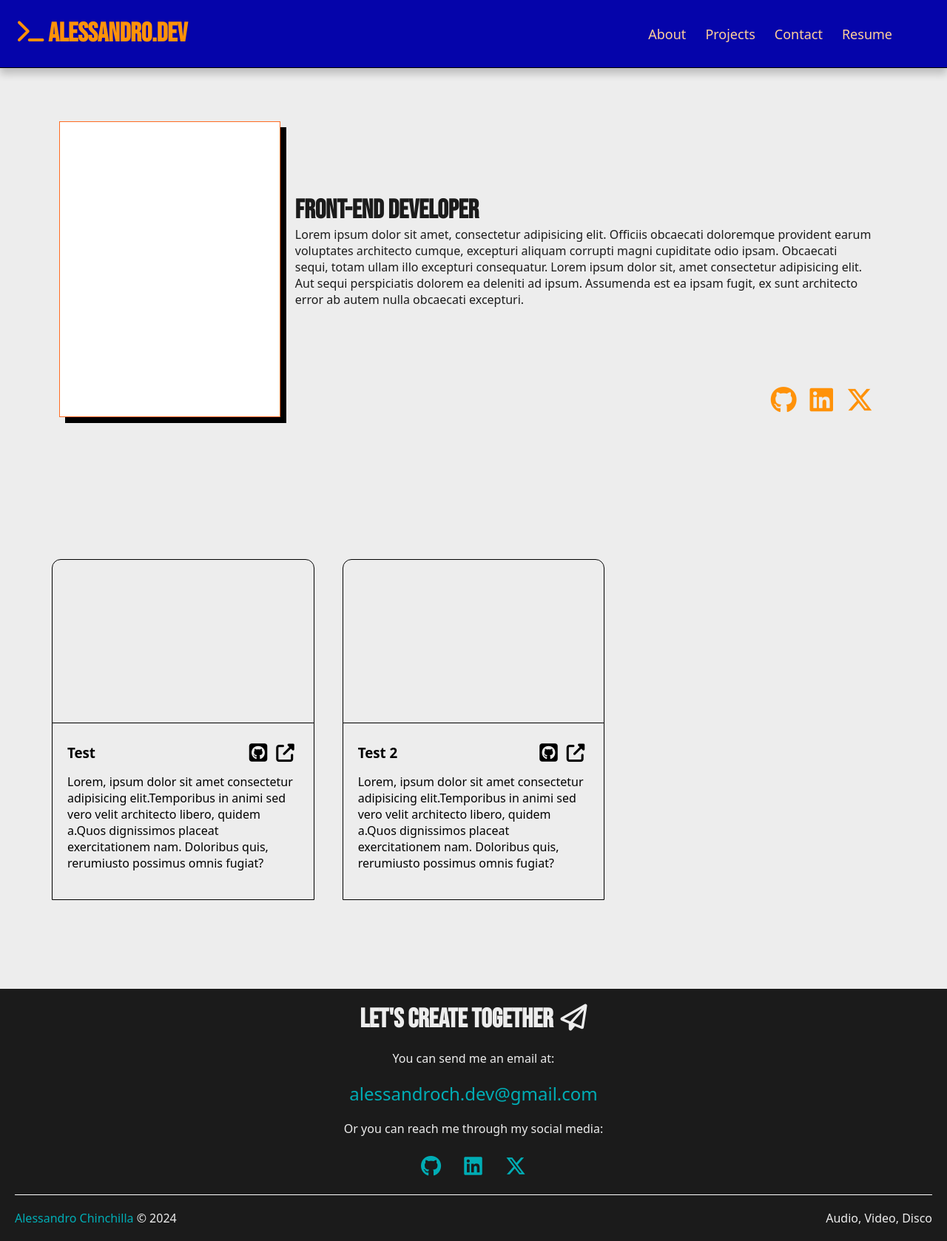
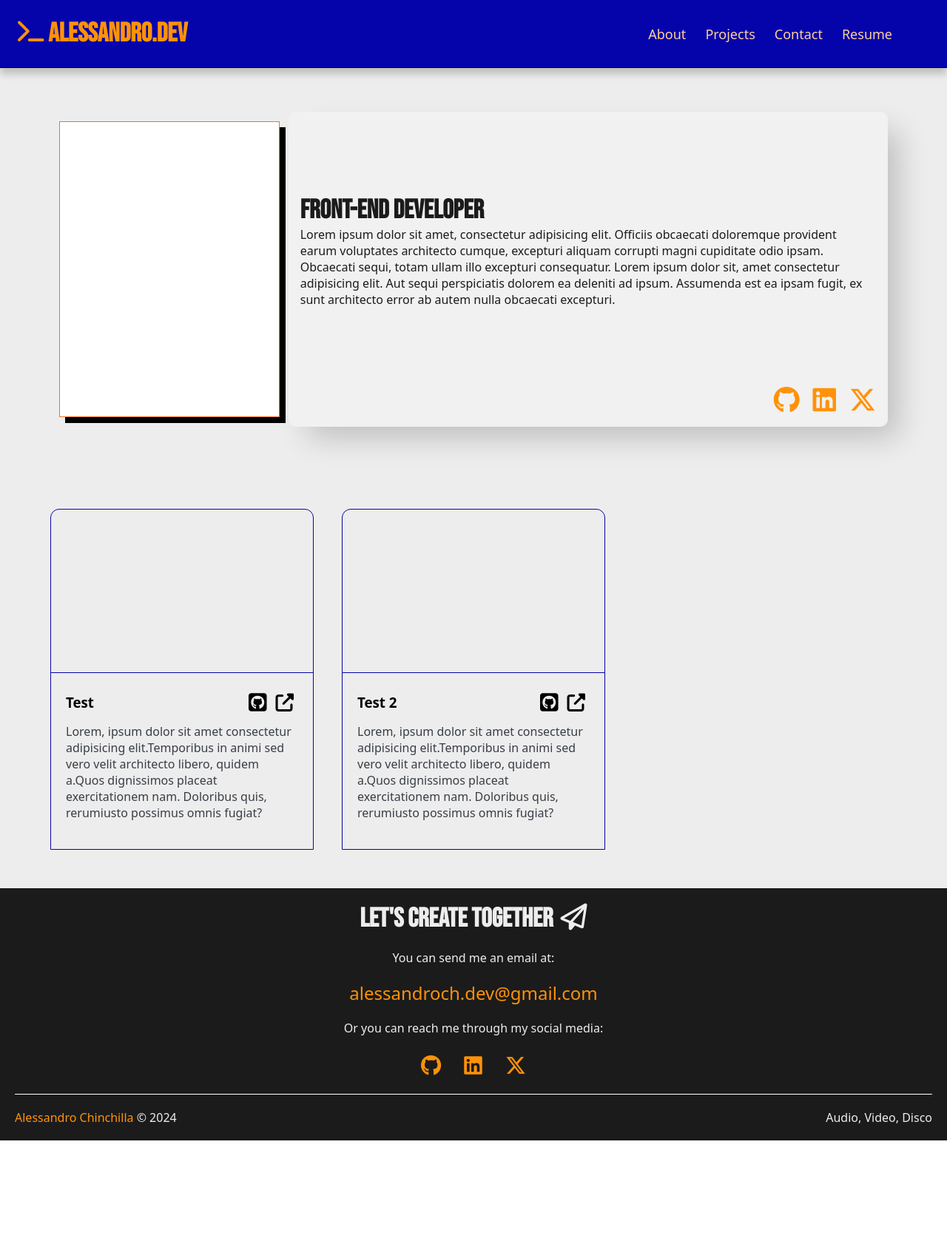
Before and after one commit to Chinchilla15/portfolio, a website built with webpack: page dist/index.html in a window 1280 px wide. Shown: the whole page at 74% size. After the commit the page ends 1542 px from the top, so only its background shows below. Built offline with nearby package versions, Linux system fonts and the light colour scheme; a web font is replaced by a local one.

Commit message:
Update: colors and shadows

```diff
--- a/src/styles/footer.css
+++ b/src/styles/footer.css
@@ -2,14 +2,14 @@
   margin-left: 10px;
 }
 
-#email {
+#email > a {
+  text-decoration: none;
   font-size: 24px;
-  color: var(--aqua-color);
+  color: var(--secondary-orange);
 }
 
-#email > a {
-  text-decoration: none;
-  color: var(--aqua-color);
+#email > a:hover {
+  color: var(--main-orange);
 }
 
 .footer-icons-container {
@@ -17,7 +17,7 @@
 }
 
 .footer-icon-item {
-  color: var(--aqua-color);
+  color: var(--secondary-orange);
   padding: 12px;
 }
 
@@ -30,5 +30,5 @@
 }
 
 .footer-credit-link {
-  color: var(--aqua-color);
+  color: var(--secondary-orange);
 }
--- a/src/styles/header.css
+++ b/src/styles/header.css
@@ -2,6 +2,7 @@
   display: flex;
   align-items: center;
   max-width: 70rem;
+  gap: 12px;
 }
 
 #main-img {
@@ -16,7 +17,12 @@
   display: flex;
   flex-direction: column;
   text-wrap: wrap;
-  padding: 8rem 20px;
+  border-radius: 10px;
+  padding: 7rem 1rem;
+  background: rgba(255, 255, 255, 0.25);
+  box-shadow: 20px 20px 40px -6px rgba(0, 0, 0, 0.2);
+  backdrop-filter: blur(5px);
+  -webkit-backdrop-filter: blur(5px);
 }
 
 .social-icons-container {
--- a/src/styles/main.css
+++ b/src/styles/main.css
@@ -4,12 +4,26 @@
   justify-content: center;
   grid-template-columns: repeat(auto-fill, minmax(300px, 1fr));
   gap: 38px;
-  padding: 100px 50px;
+  padding: 2rem 3rem;
+}
+
+main > h2,
+main > p {
+  align-self: center;
+}
+
+main > h2 {
+  padding-top: 4rem;
+}
+
+.projects-intro-link {
+  color: var(--secondary-orange);
+  justify-self: center;
 }
 
 .project-card {
   padding: 0px;
-  border: 1px solid black;
+  border: 1px solid var(--royal-blue);
   border-top-left-radius: 12px;
   border-top-right-radius: 12px;
   /* box-shadow: 6px 8px 20px 2px rgba(0, 0, 0, 0.4); */
@@ -29,7 +43,7 @@
 .image {
   width: 100%;
   padding: 110px;
-  border-bottom: 1px solid black;
+  border-bottom: 1px solid var(--royal-blue);
   border-top-left-radius: 12px;
   border-top-right-radius: 12px;
 }
@@ -64,4 +78,5 @@
   padding: 10px 0px;
   width: 100%;
   grid-area: 2/1/3/3;
+  color: var(--dark-grey);
 }
```
